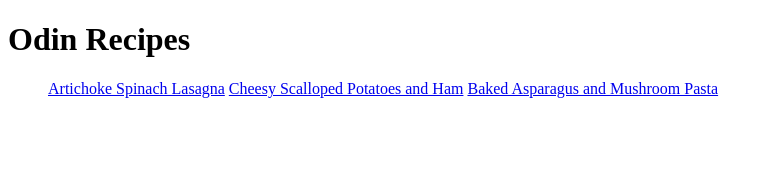
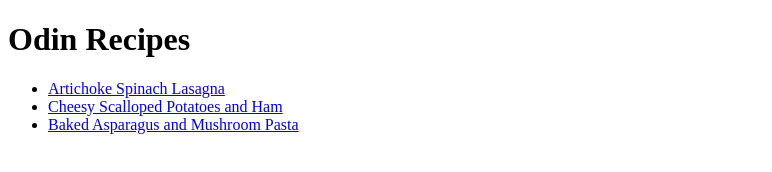
Before and after one commit to giannisvozikis/odin-recipes, a plain HTML site: page index.html in a window 1280 px wide. Shown: the whole page, without its empty margins (0-772 px from the left). Drawn offline with Linux system fonts and the light colour scheme.

Commit message:
Add missing li tags in index.html

```diff
--- a/index.html
+++ b/index.html
@@ -8,9 +8,9 @@
 <body>
     <h1>Odin Recipes</h1>
     <ul>
-        <a href="recipes/lasagna.html">Artichoke Spinach Lasagna</a>
-        <a href="recipes/potatoes-and-ham.html">Cheesy Scalloped Potatoes and Ham</a>
-        <a href="recipes/pasta.html">Baked Asparagus and Mushroom Pasta</a>
+        <li><a href="recipes/lasagna.html">Artichoke Spinach Lasagna</a></li>
+        <li><a href="recipes/potatoes-and-ham.html">Cheesy Scalloped Potatoes and Ham</a></li>
+        <li><a href="recipes/pasta.html">Baked Asparagus and Mushroom Pasta</a></li>
     </ul>
 </body>
 </html>
```
